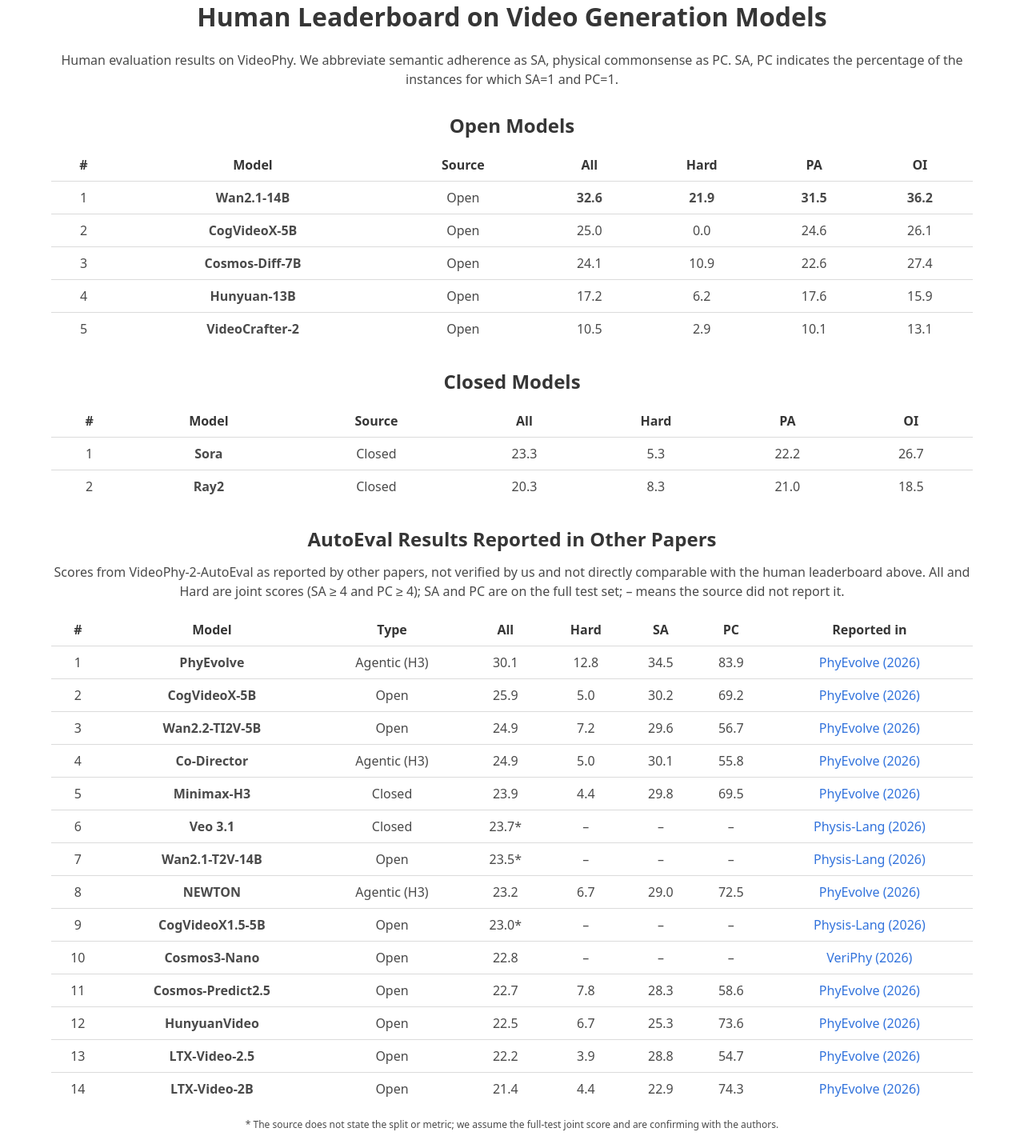
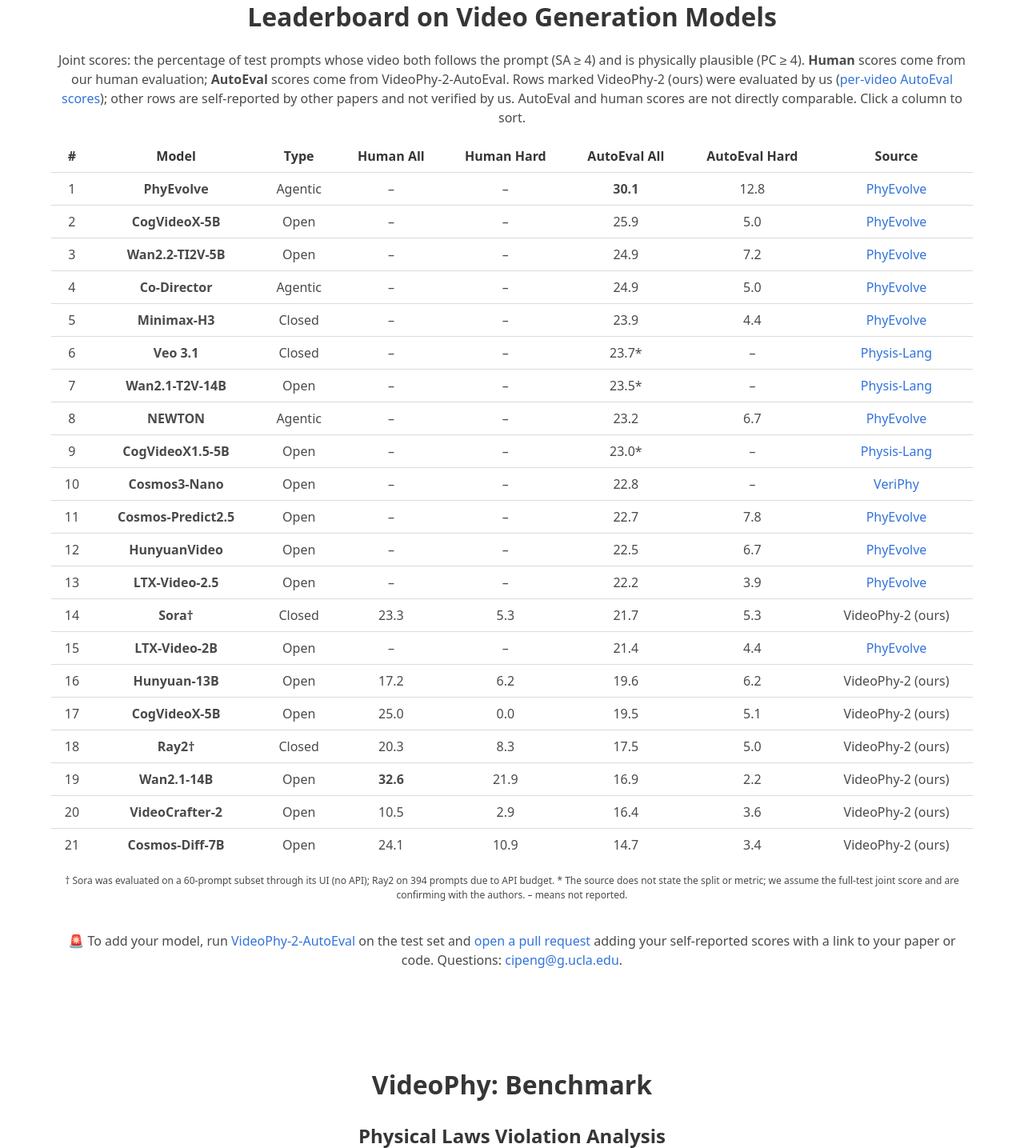
Before and after one commit to videophy2/videophy2.github.io, a plain HTML site: page index.html in a window 1280 px wide. Shown: the part 6077-7512 px from the top of the page at 80% size. Drawn offline with Linux system fonts and the light colour scheme; a script that the page names is missing; a web font is replaced by a local one.

Commit message:
Merge leaderboards into one table with human and AutoEval scores; publish per-video AutoEval scores

```diff
--- a/index.html
+++ b/index.html
@@ -436,119 +436,34 @@
     <div class="columns is-centered">
       <div class="column is-full has-text-centered content">
         <div>
-          <h2 class="title is-3" id="leaderboard_test">Human Leaderboard on Video Generation Models</h2>
+          <h2 class="title is-3" id="leaderboard_test">Leaderboard on Video Generation Models</h2>
           <div class="content">
-            <p class="mt-3">Human evaluation results on VideoPhy. We abbreviate semantic adherence as SA, physical commonsense as PC. SA, PC indicates the percentage of the instances for which SA=1 and PC=1.</p>
-
-            <h3>Open Models</h3>
-              <table class="js-sort-table" id="results_open">
-                <tr>
-                  <td class="js-sort-number"><strong>#</strong></td>
-                  <td class="js-sort-number"><strong>Model</strong></td>
-                  <td class="js-sort-number"><strong>Source</strong></td>
-                  <td class="js-sort-number"><strong>All</strong></td>
-                  <td class="js-sort-number"><strong>Hard</strong></td>
-                  <td class="js-sort-number"><strong>PA</strong></td>
-                  <td class="js-sort-number"><strong>OI</strong></td>
-                </tr>
-                <tr>
-                  <td>1</td>
-                  <td><b class="best-score-text">Wan2.1-14B</b></td>
-                  <td>Open</td>
-                  <td><b class="best-score-text">32.6</b></td>
-                  <td><b class="best-score-text">21.9</b></td>
-                  <td><b class="best-score-text">31.5</b></td>
-                  <td><b class="best-score-text">36.2</b></td>
-                </tr>
-                <tr>
-                  <td>2</td>
-                  <td><b>CogVideoX-5B</b></td>
-                  <td>Open</td>
-                  <td>25.0</td>
-                  <td>0.0</td>
-                  <td>24.6</td>
-                  <td>26.1</td>
-                </tr>
-                <tr>
-                  <td>3</td>
-                  <td><b>Cosmos-Diff-7B</b></td>
-                  <td>Open</td>
-                  <td>24.1</td>
-                  <td>10.9</td>
-                  <td>22.6</td>
-                  <td>27.4</td>
-                </tr>
-                <tr>
-                  <td>4</td>
-                  <td><b>Hunyuan-13B</b></td>
-                  <td>Open</td>
-                  <td>17.2</td>
-                  <td>6.2</td>
-                  <td>17.6</td>
-                  <td>15.9</td>
-                </tr>
-                <tr>
-                  <td>5</td>
-                  <td><b>VideoCrafter-2</b></td>
-                  <td>Open</td>
-                  <td>10.5</td>
-                  <td>2.9</td>
-                  <td>10.1</td>
-                  <td>13.1</td>
-                </tr>
+            <p class="mt-3">Joint scores: the percentage of test prompts whose video both follows the prompt (SA &ge; 4) and is physically plausible (PC &ge; 4). <b>Human</b> scores come from our human evaluation; <b>AutoEval</b> scores come from VideoPhy-2-AutoEval. Rows marked VideoPhy-2 (ours) were evaluated by us (<a href="static/data/videophy2_autoeval_scores.csv">per-video AutoEval scores</a>); other rows are self-reported by other papers and not verified by us. AutoEval and human scores are not directly comparable. Click a column to sort.</p>
+              <table class="js-sort-table" id="results_all">
+                <tr><td class="js-sort-number"><strong>#</strong></td><td><strong>Model</strong></td><td><strong>Type</strong></td><td class="js-sort-number"><strong>Human All</strong></td><td class="js-sort-number"><strong>Human Hard</strong></td><td class="js-sort-number"><strong>AutoEval All</strong></td><td class="js-sort-number"><strong>AutoEval Hard</strong></td><td><strong>Source</strong></td></tr>
+                <tr><td>1</td><td><b>PhyEvolve</b></td><td>Agentic</td><td>&ndash;</td><td>&ndash;</td><td><b class="best-score-text">30.1</b></td><td>12.8</td><td><a href="https://arxiv.org/abs/2610.30717">PhyEvolve</a></td></tr>
+                <tr><td>2</td><td><b>CogVideoX-5B</b></td><td>Open</td><td>&ndash;</td><td>&ndash;</td><td>25.9</td><td>5.0</td><td><a href="https://arxiv.org/abs/2610.30717">PhyEvolve</a></td></tr>
+                <tr><td>3</td><td><b>Wan2.2-TI2V-5B</b></td><td>Open</td><td>&ndash;</td><td>&ndash;</td><td>24.9</td><td>7.2</td><td><a href="https://arxiv.org/abs/2610.30717">PhyEvolve</a></td></tr>
+                <tr><td>4</td><td><b>Co-Director</b></td><td>Agentic</td><td>&ndash;</td><td>&ndash;</td><td>24.9</td><td>5.0</td><td><a href="https://arxiv.org/abs/2610.30717">PhyEvolve</a></td></tr>
+                <tr><td>5</td><td><b>Minimax-H3</b></td><td>Closed</td><td>&ndash;</td><td>&ndash;</td><td>23.9</td><td>4.4</td><td><a href="https://arxiv.org/abs/2610.30717">PhyEvolve</a></td></tr>
+                <tr><td>6</td><td><b>Veo 3.1</b></td><td>Closed</td><td>&ndash;</td><td>&ndash;</td><td>23.7*</td><td>&ndash;</td><td><a href="https://arxiv.org/abs/2609.40358">Physis-Lang</a></td></tr>
+                <tr><td>7</td><td><b>Wan2.1-T2V-14B</b></td><td>Open</td><td>&ndash;</td><td>&ndash;</td><td>23.5*</td><td>&ndash;</td><td><a href="https://arxiv.org/abs/2609.40358">Physis-Lang</a></td></tr>
+                <tr><td>8</td><td><b>NEWTON</b></td><td>Agentic</td><td>&ndash;</td><td>&ndash;</td><td>23.2</td><td>6.7</td><td><a href="https://arxiv.org/abs/2610.30717">PhyEvolve</a></td></tr>
+                <tr><td>9</td><td><b>CogVideoX1.5-5B</b></td><td>Open</td><td>&ndash;</td><td>&ndash;</td><td>23.0*</td><td>&ndash;</td><td><a href="https://arxiv.org/abs/2609.40358">Physis-Lang</a></td></tr>
+                <tr><td>10</td><td><b>Cosmos3-Nano</b></td><td>Open</td><td>&ndash;</td><td>&ndash;</td><td>22.8</td><td>&ndash;</td><td><a href="https://arxiv.org/abs/2609.03153">VeriPhy</a></td></tr>
+                <tr><td>11</td><td><b>Cosmos-Predict2.5</b></td><td>Open</td><td>&ndash;</td><td>&ndash;</td><td>22.7</td><td>7.8</td><td><a href="https://arxiv.org/abs/2610.30717">PhyEvolve</a></td></tr>
+                <tr><td>12</td><td><b>HunyuanVideo</b></td><td>Open</td><td>&ndash;</td><td>&ndash;</td><td>22.5</td><td>6.7</td><td><a href="https://arxiv.org/abs/2610.30717">PhyEvolve</a></td></tr>
+                <tr><td>13</td><td><b>LTX-Video-2.5</b></td><td>Open</td><td>&ndash;</td><td>&ndash;</td><td>22.2</td><td>3.9</td><td><a href="https://arxiv.org/abs/2610.30717">PhyEvolve</a></td></tr>
+                <tr><td>14</td><td><b>Sora&dagger;</b></td><td>Closed</td><td>23.3</td><td>5.3</td><td>21.7</td><td>5.3</td><td>VideoPhy-2 (ours)</td></tr>
+                <tr><td>15</td><td><b>LTX-Video-2B</b></td><td>Open</td><td>&ndash;</td><td>&ndash;</td><td>21.4</td><td>4.4</td><td><a href="https://arxiv.org/abs/2610.30717">PhyEvolve</a></td></tr>
+                <tr><td>16</td><td><b>Hunyuan-13B</b></td><td>Open</td><td>17.2</td><td>6.2</td><td>19.6</td><td>6.2</td><td>VideoPhy-2 (ours)</td></tr>
+                <tr><td>17</td><td><b>CogVideoX-5B</b></td><td>Open</td><td>25.0</td><td>0.0</td><td>19.5</td><td>5.1</td><td>VideoPhy-2 (ours)</td></tr>
+                <tr><td>18</td><td><b>Ray2&dagger;</b></td><td>Closed</td><td>20.3</td><td>8.3</td><td>17.5</td><td>5.0</td><td>VideoPhy-2 (ours)</td></tr>
+                <tr><td>19</td><td><b>Wan2.1-14B</b></td><td>Open</td><td><b class="best-score-text">32.6</b></td><td>21.9</td><td>16.9</td><td>2.2</td><td>VideoPhy-2 (ours)</td></tr>
+                <tr><td>20</td><td><b>VideoCrafter-2</b></td><td>Open</td><td>10.5</td><td>2.9</td><td>16.4</td><td>3.6</td><td>VideoPhy-2 (ours)</td></tr>
+                <tr><td>21</td><td><b>Cosmos-Diff-7B</b></td><td>Open</td><td>24.1</td><td>10.9</td><td>14.7</td><td>3.4</td><td>VideoPhy-2 (ours)</td></tr>
               </table>
-
-              <h3>Closed Models</h3>
-              <table class="js-sort-table" id="results_closed">
-                <tr>
-                  <td class="js-sort-number"><strong>#</strong></td>
-                  <td class="js-sort-number"><strong>Model</strong></td>
-                  <td class="js-sort-number"><strong>Source</strong></td>
-                  <td class="js-sort-number"><strong>All</strong></td>
-                  <td class="js-sort-number"><strong>Hard</strong></td>
-                  <td class="js-sort-number"><strong>PA</strong></td>
-                  <td class="js-sort-number"><strong>OI</strong></td>
-                </tr>
-                <tr>
-                  <td>1</td>
-                  <td><b>Sora</b></td>
-                  <td>Closed</td>
-                  <td>23.3</td>
-                  <td>5.3</td>
-                  <td>22.2</td>
-                  <td>26.7</td>
-                </tr>
-              <tr>
-                  <td>2</td>
-                  <td><b class="best-score-text">Ray2</b></td>
-                  <td>Closed</td>
-                  <td>20.3</td>
-                  <td>8.3</td>
-                  <td>21.0</td>
-                  <td>18.5</td>
-                </tr>
-              </table>
-
-              <h3>AutoEval Results Reported in Other Papers</h3>
-              <p>Scores from VideoPhy-2-AutoEval as reported by other papers, not verified by us and not directly comparable with the human leaderboard above. All and Hard are joint scores (SA &ge; 4 and PC &ge; 4); SA and PC are on the full test set; &ndash; means the source did not report it.</p>
-              <table class="js-sort-table" id="results_reported">
-                <tr><td class="js-sort-number"><strong>#</strong></td><td><strong>Model</strong></td><td><strong>Type</strong></td><td class="js-sort-number"><strong>All</strong></td><td class="js-sort-number"><strong>Hard</strong></td><td class="js-sort-number"><strong>SA</strong></td><td class="js-sort-number"><strong>PC</strong></td><td><strong>Reported in</strong></td></tr>
-                                                <tr><td>1</td><td><b>PhyEvolve</b></td><td>Agentic (H3)</td><td>30.1</td><td>12.8</td><td>34.5</td><td>83.9</td><td><a href="https://arxiv.org/abs/2610.30717">PhyEvolve (2026)</a></td></tr>
-                <tr><td>2</td><td><b>CogVideoX-5B</b></td><td>Open</td><td>25.9</td><td>5.0</td><td>30.2</td><td>69.2</td><td><a href="https://arxiv.org/abs/2610.30717">PhyEvolve (2026)</a></td></tr>
-                <tr><td>3</td><td><b>Wan2.2-TI2V-5B</b></td><td>Open</td><td>24.9</td><td>7.2</td><td>29.6</td><td>56.7</td><td><a href="https://arxiv.org/abs/2610.30717">PhyEvolve (2026)</a></td></tr>
-                <tr><td>4</td><td><b>Co-Director</b></td><td>Agentic (H3)</td><td>24.9</td><td>5.0</td><td>30.1</td><td>55.8</td><td><a href="https://arxiv.org/abs/2610.30717">PhyEvolve (2026)</a></td></tr>
-                <tr><td>5</td><td><b>Minimax-H3</b></td><td>Closed</td><td>23.9</td><td>4.4</td><td>29.8</td><td>69.5</td><td><a href="https://arxiv.org/abs/2610.30717">PhyEvolve (2026)</a></td></tr>
-                <tr><td>6</td><td><b>Veo 3.1</b></td><td>Closed</td><td>23.7*</td><td>&ndash;</td><td>&ndash;</td><td>&ndash;</td><td><a href="https://arxiv.org/abs/2609.40358">Physis-Lang (2026)</a></td></tr>
-                <tr><td>7</td><td><b>Wan2.1-T2V-14B</b></td><td>Open</td><td>23.5*</td><td>&ndash;</td><td>&ndash;</td><td>&ndash;</td><td><a href="https://arxiv.org/abs/2609.40358">Physis-Lang (2026)</a></td></tr>
-                <tr><td>8</td><td><b>NEWTON</b></td><td>Agentic (H3)</td><td>23.2</td><td>6.7</td><td>29.0</td><td>72.5</td><td><a href="https://arxiv.org/abs/2610.30717">PhyEvolve (2026)</a></td></tr>
-                <tr><td>9</td><td><b>CogVideoX1.5-5B</b></td><td>Open</td><td>23.0*</td><td>&ndash;</td><td>&ndash;</td><td>&ndash;</td><td><a href="https://arxiv.org/abs/2609.40358">Physis-Lang (2026)</a></td></tr>
-                <tr><td>10</td><td><b>Cosmos3-Nano</b></td><td>Open</td><td>22.8</td><td>&ndash;</td><td>&ndash;</td><td>&ndash;</td><td><a href="https://arxiv.org/abs/2609.03153">VeriPhy (2026)</a></td></tr>
-                <tr><td>11</td><td><b>Cosmos-Predict2.5</b></td><td>Open</td><td>22.7</td><td>7.8</td><td>28.3</td><td>58.6</td><td><a href="https://arxiv.org/abs/2610.30717">PhyEvolve (2026)</a></td></tr>
-                <tr><td>12</td><td><b>HunyuanVideo</b></td><td>Open</td><td>22.5</td><td>6.7</td><td>25.3</td><td>73.6</td><td><a href="https://arxiv.org/abs/2610.30717">PhyEvolve (2026)</a></td></tr>
-                <tr><td>13</td><td><b>LTX-Video-2.5</b></td><td>Open</td><td>22.2</td><td>3.9</td><td>28.8</td><td>54.7</td><td><a href="https://arxiv.org/abs/2610.30717">PhyEvolve (2026)</a></td></tr>
-                <tr><td>14</td><td><b>LTX-Video-2B</b></td><td>Open</td><td>21.4</td><td>4.4</td><td>22.9</td><td>74.3</td><td><a href="https://arxiv.org/abs/2610.30717">PhyEvolve (2026)</a></td></tr>
-              </table>
-              <p class="is-size-7">* The source does not state the split or metric; we assume the full-test joint score and are confirming with the authors.</p>
+              <p class="is-size-7">&dagger; Sora was evaluated on a 60-prompt subset through its UI (no API); Ray2 on 394 prompts due to API budget. * The source does not state the split or metric; we assume the full-test joint score and are confirming with the authors. &ndash; means not reported.</p>
             <br>
             <div>
              <p>🚨 To add your model, run <a href="https://github.com/Hritikbansal/videophy/tree/main/VIDEOPHY2">VideoPhy-2-AutoEval</a> on the test set and <a href="https://github.com/videophy2/videophy2.github.io/pulls">open a pull request</a> adding your self-reported scores with a link to your paper or code. Questions: <a href="mailto:cipeng@g.ucla.edu">cipeng@g.ucla.edu</a>.</p>
```
Also changed, not shown: static/data/videophy2_autoeval_scores.csv (added).
